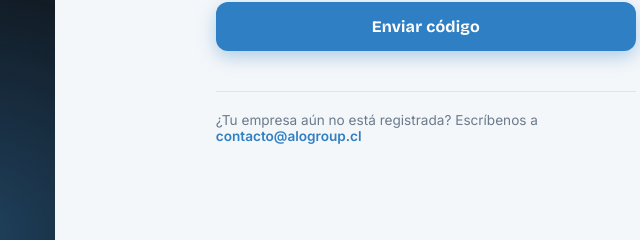
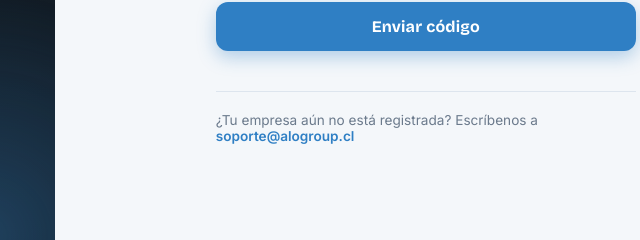
Before and after one commit to ianampuero-alt/menuformularios, a plain HTML site: page index.html in a window 1280 px wide. Shown: the part 514-754 px from the top of the page, 483-1123 px from the left. Drawn offline with nearby package versions, Linux system fonts and the light colour scheme.

Commit message:
Change support email address in index.html
Updated support email address in the contact section.

```diff
--- a/index.html
+++ b/index.html
@@ -198,7 +198,7 @@
 
                 <p class="support">
                     ¿Tu empresa aún no está registrada? Escríbenos a
-                    <a href="mailto:contacto@alogroup.cl">contacto@alogroup.cl</a>
+                    <a href="mailto:soporte@alogroup.cl">soporte@alogroup.cl</a>
                 </p>
             </div>
 
```
